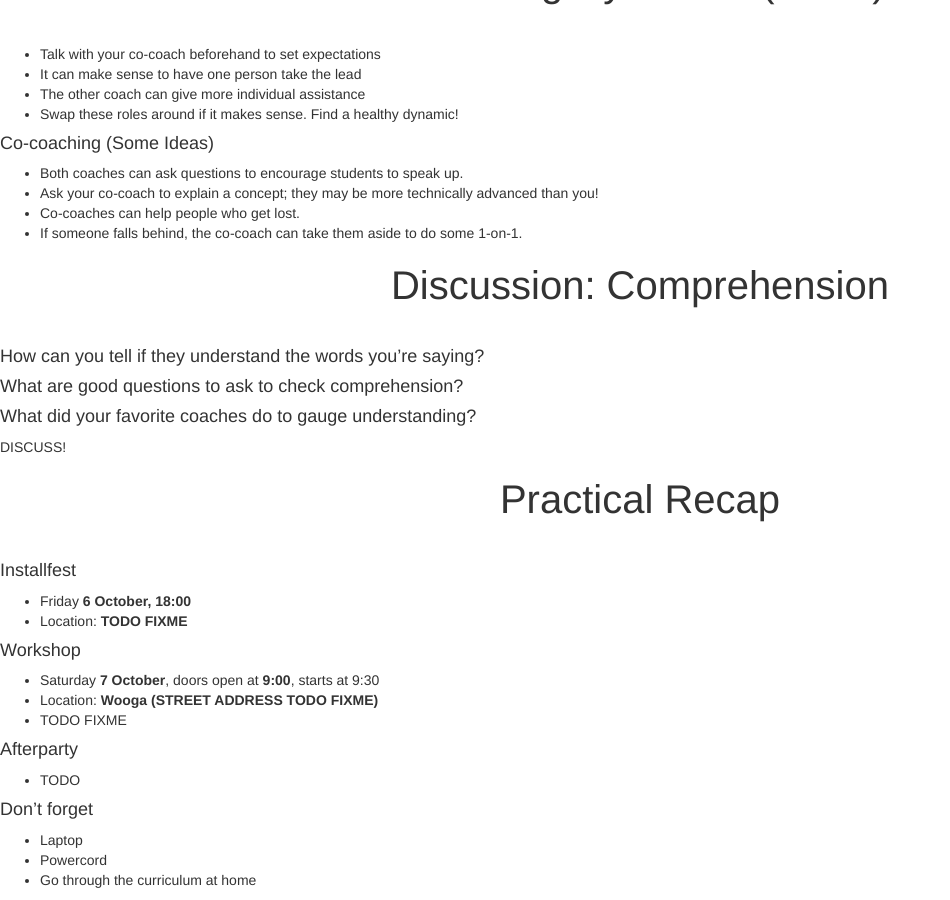
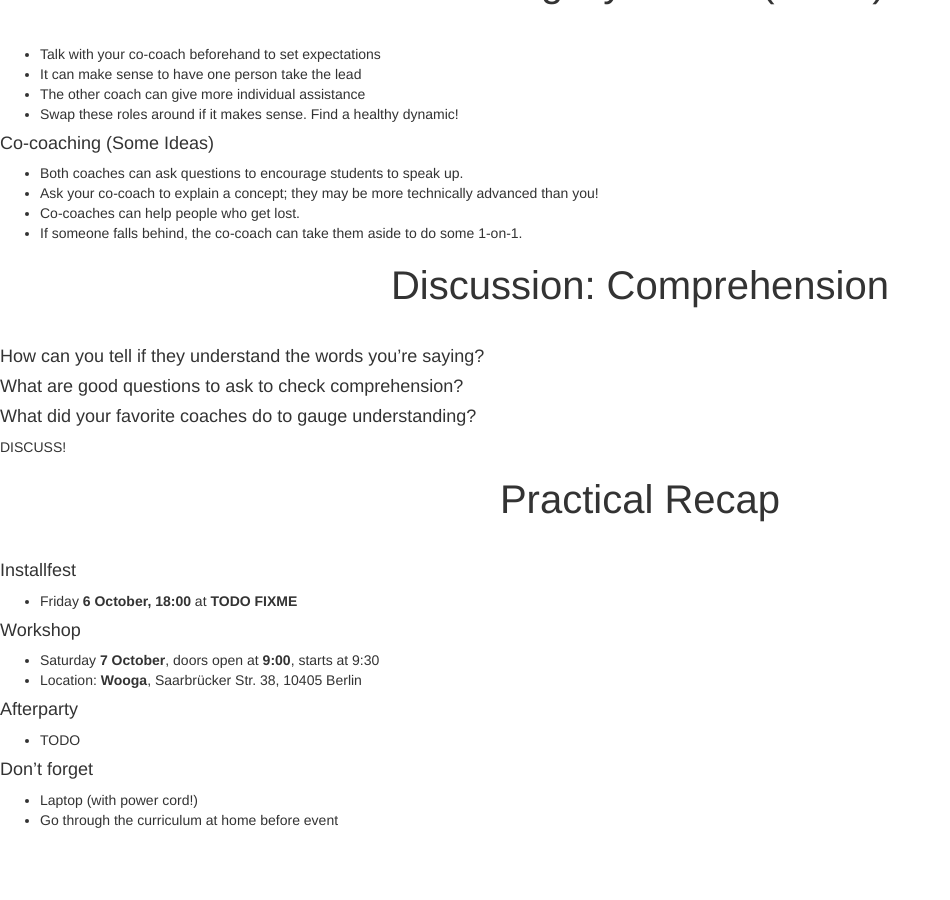
Before and after one commit to clojurebridge-berlin/clojurebridge-berlin.github.io, a Jekyll site: the page built from docs/coaches_training.deck.md, in a window 1280 px wide and 900 px high, scrolled down 8347 px. Shown: the whole window, without its empty margins (0-950 px from the left). Built offline with Jekyll 4.4.1, drawn with Linux system fonts in a browser that asks for light colours; our own code applies the rules of GitHub Pages for plain Markdown files; after the commit the page ends 9187 px from its top, so only the background shows below that.

Commit message:
Combine lines to preserve weird font size bug

```diff
--- a/docs/coaches_training.deck.md
+++ b/docs/coaches_training.deck.md
@@ -344,19 +344,15 @@ DISCUSS!
 # Practical Recap
 
 #### Installfest
-
-* Friday **6 October, 18:00**
-* Location: **TODO FIXME**
+* Friday **6 October, 18:00** at **TODO FIXME**
 
 #### Workshop
 * Saturday **7 October**, doors open at **9:00**, starts at 9:30
-* Location: **Wooga (STREET ADDRESS TODO FIXME)**
-* TODO FIXME
+* Location: **Wooga**, Saarbrücker Str. 38, 10405 Berlin
 
 #### Afterparty
 * TODO
 
 #### Don't forget
-* Laptop
-* Powercord
-* Go through the curriculum at home
+* Laptop (with power cord!)
+* Go through the curriculum at home before event
```
Also changed, not shown: coaches_training.deck.html (+4 -9 lines).
